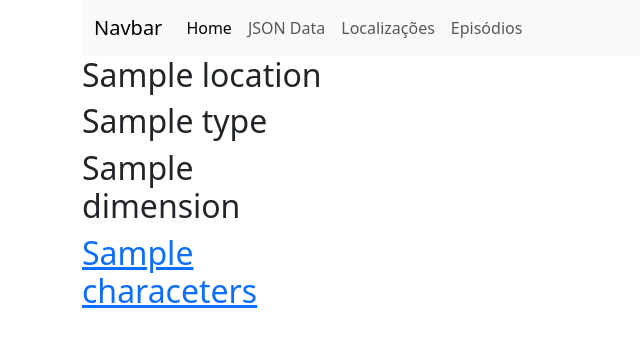
After one commit to debora-evilaine/desafio-api, a Flask app: template templates/location.html in a window 1280 px wide. The commit adds this page. Shown: the top 347 px of the page, without its empty margins (0-640 px from the left). Run offline with Flask 3, Linux system fonts and the light colour scheme; the template is opened without the code that fills it: most values are stand-ins (such as "Sample title", 1, 10 or a date in 2020).

Commit message:
feat: Primeira tentativa de acessar location por id

```diff
--- a/app.py
+++ b/app.py
@@ -11,6 +11,15 @@ def get_list_locations_page():
     dict = json.loads(data)
 
     return render_template("locations.html", locations=dict["results"])
+
+@app.route("/location/<id>")
+def get_location(id):
+    url = "https://rickandmortyapi.com/api/location" + id
+    response = urllib.request.urlopen(url)
+    data = response.read()
+    dict = json.loads(data)
+
+    return render_template("location.html", location=dict)
 
 @app.route("/episodes")
 def get_list_episodes_page():
--- /dev/null
+++ b/templates/location.html
@@ -0,0 +1,14 @@
+{% extends "layout.html" %}
+
+{% block content %}
+<div class="row">
+    {% for uniqueLocation in location %}
+    <div class="col-sm-3 col-6">
+        <h2>{{ location.name }}</h2>
+        <h2>{{ location.type }}</h2>
+        <h2>{{ location.dimension }}</h2>
+        <h2><a href="{{ uniqueLocation.characters }}" alt="{{ uniqueLocation.characeters }}">{{ uniqueLocation.characeters }}</a></h2>
+    </div>
+    {% endfor %}
+</div>
+{% endblock %}
--- a/templates/locations.html
+++ b/templates/locations.html
@@ -4,9 +4,12 @@
 <div class="row">
     {% for location in locations %}
         <div class="col-sm-3 col-6">
-            <h2><a href="{{ location.url }}" alt="{{ location.name }}">{{ location.name }}</a></h2>
+            <h2>{{ location.name }}</h2>
             <h2>{{ location.type }}</h2>
             <h2>{{ location.dimension }}</h2>
+            <p>
+                <a href="{{ url_for('get_location', id=location.id)}}" class="btn btn-primary">Ver localização</a>
+            </p>
         </div>
     {%  endfor %}
 </div>
```
